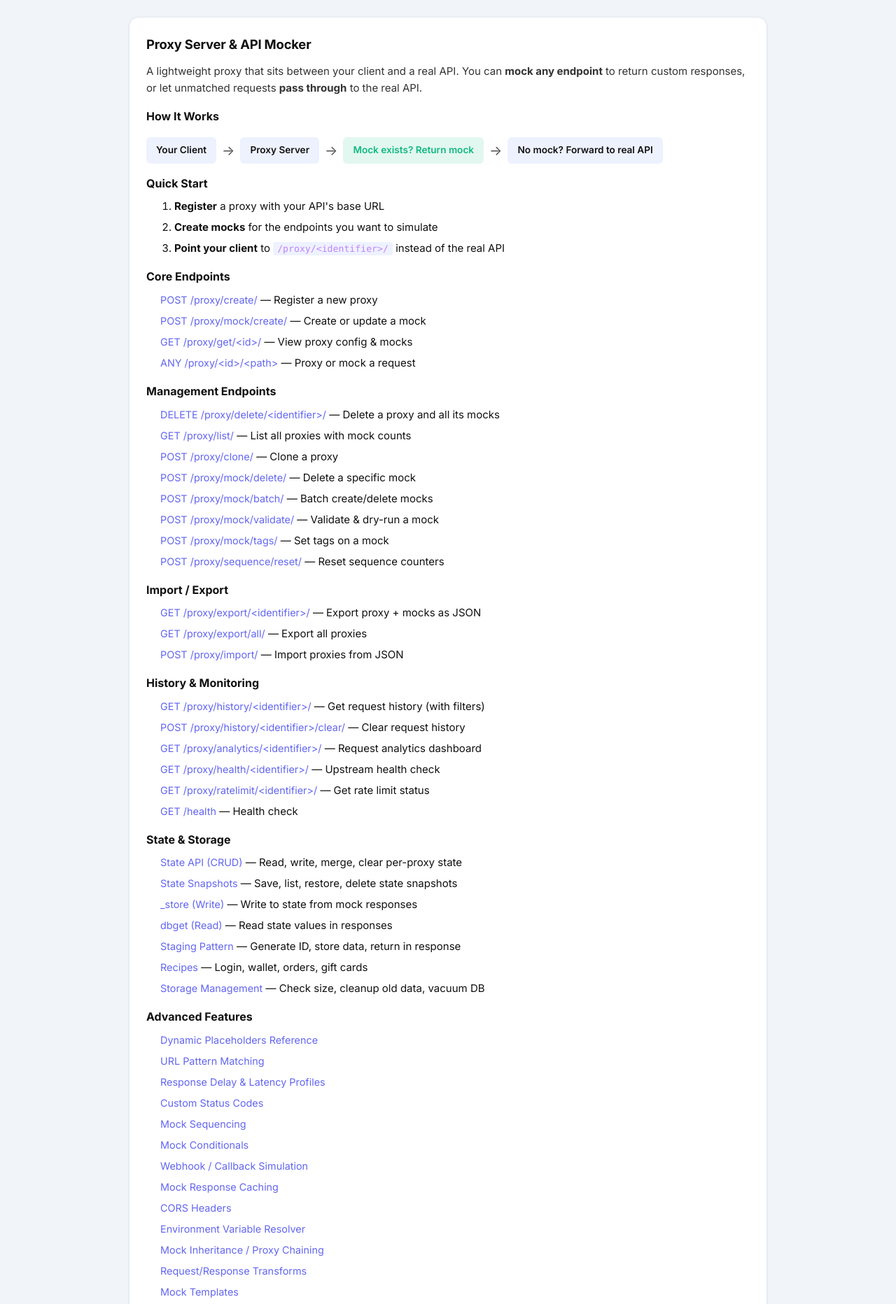
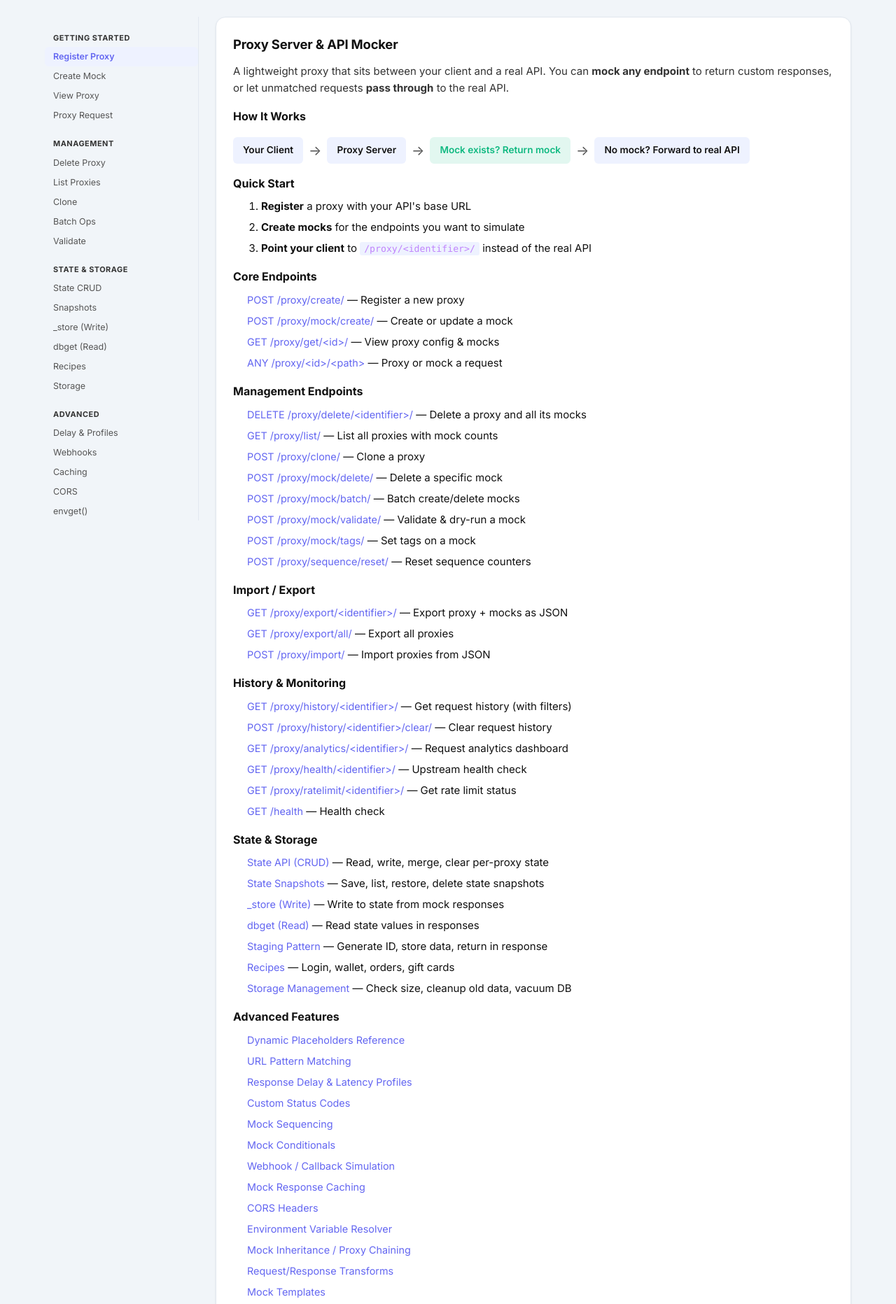
Before and after one commit to iamjpsonkar/JaySoft-PEDtool, a Flask app: page /proxy/helper in a window 1280 px wide. Shown: the part 56-1920 px from the top of the page at 70% size. Run offline with Flask 3, Linux system fonts and the light colour scheme; parts of the project's set-up code (start-up, migrations or seed data) failed here and were passed over.

Commit message:
feat: tree keyboard nav, docs TOC sidebar, accessibility aria labels
Phase 3A/3C/3D — Accessibility:
- Tree view toggle nodes: tabindex="0", role="button", aria-expanded
- Keyboard nav: Enter/Space toggles, Arrow Right expands, Arrow Left
  collapses, Arrow Down/Up moves between sibling nodes
- Focus ring on tree toggles (:focus-visible)
- aria-label="Close" on modal close buttons

Phase 5D — Docs Sticky TOC Sidebar:
- 220px sidebar with section headers and jump links
- Sticky positioning (top: 72px, full viewport height)
- Scroll-spy highlights active section based on scroll position
- Hidden on mobile (≤860px)
- Page layout changed to flexbox (.page-content wraps main content)

Co-Authored-By: Claude Opus 4.6 (1M context) <noreply@anthropic.com>

```diff
--- a/static/css/proxy-helper.css
+++ b/static/css/proxy-helper.css
@@ -3,8 +3,51 @@
 /* Override body line-height for docs */
 body { line-height: 1.6; }
 
-/* --- Layout --- */
-.page { max-width: 960px; margin: 0 auto; padding: 24px; }
+/* --- Layout with TOC sidebar --- */
+.page { max-width: 1200px; margin: 0 auto; padding: 24px; display: flex; gap: 24px; }
+.page-content { flex: 1; min-width: 0; }
+
+/* --- TOC Sidebar --- */
+.toc-sidebar {
+    position: sticky;
+    top: 72px;
+    width: 220px;
+    max-height: calc(100vh - 80px);
+    overflow-y: auto;
+    flex-shrink: 0;
+    padding: 12px 0;
+    font-size: 0.78rem;
+    border-right: 1px solid var(--border);
+    align-self: flex-start;
+}
+.toc-sidebar a {
+    display: block;
+    padding: 4px 12px;
+    color: var(--text-muted);
+    text-decoration: none;
+    border-radius: var(--radius-sm);
+    transition: all var(--transition);
+    white-space: nowrap;
+    overflow: hidden;
+    text-overflow: ellipsis;
+}
+.toc-sidebar a:hover { color: var(--primary); background: var(--primary-light); }
+.toc-sidebar a.active { color: var(--primary); font-weight: 600; background: var(--primary-light); }
+.toc-sidebar .toc-section {
+    font-weight: 700;
+    font-size: 0.68rem;
+    text-transform: uppercase;
+    letter-spacing: 0.05em;
+    color: var(--text-secondary);
+    padding: 10px 12px 4px;
+    margin-top: 8px;
+}
+.toc-sidebar .toc-section:first-child { margin-top: 0; }
+
+@media (max-width: 860px) {
+    .page { flex-direction: column; }
+    .toc-sidebar { display: none; }
+}
 
 /* --- Card overrides for docs --- */
 .card { padding: 24px; margin-bottom: 20px; }
--- a/static/js/proxy-helper.js
+++ b/static/js/proxy-helper.js
@@ -22,3 +22,30 @@ if (window.location.hash) {
         setTimeout(() => el.scrollIntoView({ behavior: 'smooth' }), 100);
     }
 }
+
+// TOC scroll-spy: highlight active link based on scroll position
+(function() {
+    var sidebar = document.getElementById('tocSidebar');
+    if (!sidebar) return;
+    var links = sidebar.querySelectorAll('a[href^="#"]');
+    var sections = [];
+    links.forEach(function(link) {
+        var target = document.querySelector(link.getAttribute('href'));
+        if (target) sections.push({ link: link, el: target });
+    });
+    if (sections.length === 0) return;
+
+    var debounce;
+    window.addEventListener('scroll', function() {
+        clearTimeout(debounce);
+        debounce = setTimeout(function() {
+            var scrollY = window.scrollY + 100;
+            var active = sections[0];
+            for (var i = 0; i < sections.length; i++) {
+                if (sections[i].el.offsetTop <= scrollY) active = sections[i];
+            }
+            links.forEach(function(l) { l.classList.remove('active'); });
+            if (active) active.link.classList.add('active');
+        }, 50);
+    });
+})();
--- a/templates/proxy_helper.html
+++ b/templates/proxy_helper.html
@@ -29,6 +29,42 @@
     </div>
 
     <div class="page">
+        <!-- TOC Sidebar -->
+        <nav class="toc-sidebar" id="tocSidebar">
+            <div class="toc-section">Getting Started</div>
+            <a href="#ep-create">Register Proxy</a>
+            <a href="#ep-mock-create">Create Mock</a>
+            <a href="#ep-get">View Proxy</a>
+            <a href="#ep-proxy">Proxy Request</a>
+            <div class="toc-section">Management</div>
+            <a href="#ep-delete">Delete Proxy</a>
+            <a href="#ep-list">List Proxies</a>
+            <a href="#ep-clone">Clone</a>
+            <a href="#ep-mock-batch">Batch Ops</a>
+            <a href="#ep-mock-validate">Validate</a>
+            <div class="toc-section">State & Storage</div>
+            <a href="#state-api">State CRUD</a>
+            <a href="#ep-snapshots">Snapshots</a>
+            <a href="#state-store">_store (Write)</a>
+            <a href="#state-dbget">dbget (Read)</a>
+            <a href="#state-recipes">Recipes</a>
+            <a href="#ep-storage">Storage</a>
+            <div class="toc-section">Advanced</div>
+            <a href="#feat-delay">Delay & Profiles</a>
+            <a href="#feat-callback">Webhooks</a>
+            <a href="#feat-caching">Caching</a>
+            <a href="#feat-cors">CORS</a>
+            <a href="#feat-envget">envget()</a>
+            <a href="#feat-inheritance">Inheritance</a>
+            <a href="#feat-conditionals">Conditionals</a>
+            <a href="#feat-sequence">Sequences</a>
+            <div class="toc-section">JSON Tools</div>
+            <a href="#json-viewer">JSON Viewer</a>
+            <a href="#json-tools">Endpoints</a>
+        </nav>
+
+        <!-- Main content -->
+        <div class="page-content">
         <!-- Overview -->
         <div class="card">
             <h2>Proxy Server &amp; API Mocker</h2>
@@ -1667,6 +1703,7 @@ GET /proxy/history/my-proxy/?method=POST&amp;status_min=400&amp;source=mock</pre
         <div class="page-footer">
             PED Tools &mdash; Proxy, Mock &amp; JSON Workbench &mdash; Built by Jay Prakash Sonkar
         </div>
+        </div><!-- /.page-content -->
     </div>
 
     <script src="/static/js/proxy-helper.js"></script>
--- a/templates/proxy_manage.html
+++ b/templates/proxy_manage.html
@@ -222,7 +222,7 @@
         <div class="modal" style="max-width:700px;">
             <div class="modal-header">
                 <h3>Edit State</h3>
-                <button class="modal-close" onclick="closeStateModal()">&times;</button>
+                <button class="modal-close" onclick="closeStateModal()" aria-label="Close">&times;</button>
             </div>
             <div class="modal-body" id="stateModalBody"></div>
             <div class="modal-footer">
@@ -238,7 +238,7 @@
         <div class="modal">
             <div class="modal-header">
                 <h3 id="mocksModalTitle">Mocks</h3>
-                <button class="modal-close" onclick="closeMocksModal()">&times;</button>
+                <button class="modal-close" onclick="closeMocksModal()" aria-label="Close">&times;</button>
             </div>
             <div class="modal-body">
                 <pre id="mocksModalBody"></pre>
```
Also changed, not shown: static/css/index.css (+7 -0 lines), static/js/index.js (+25 -1 lines).
